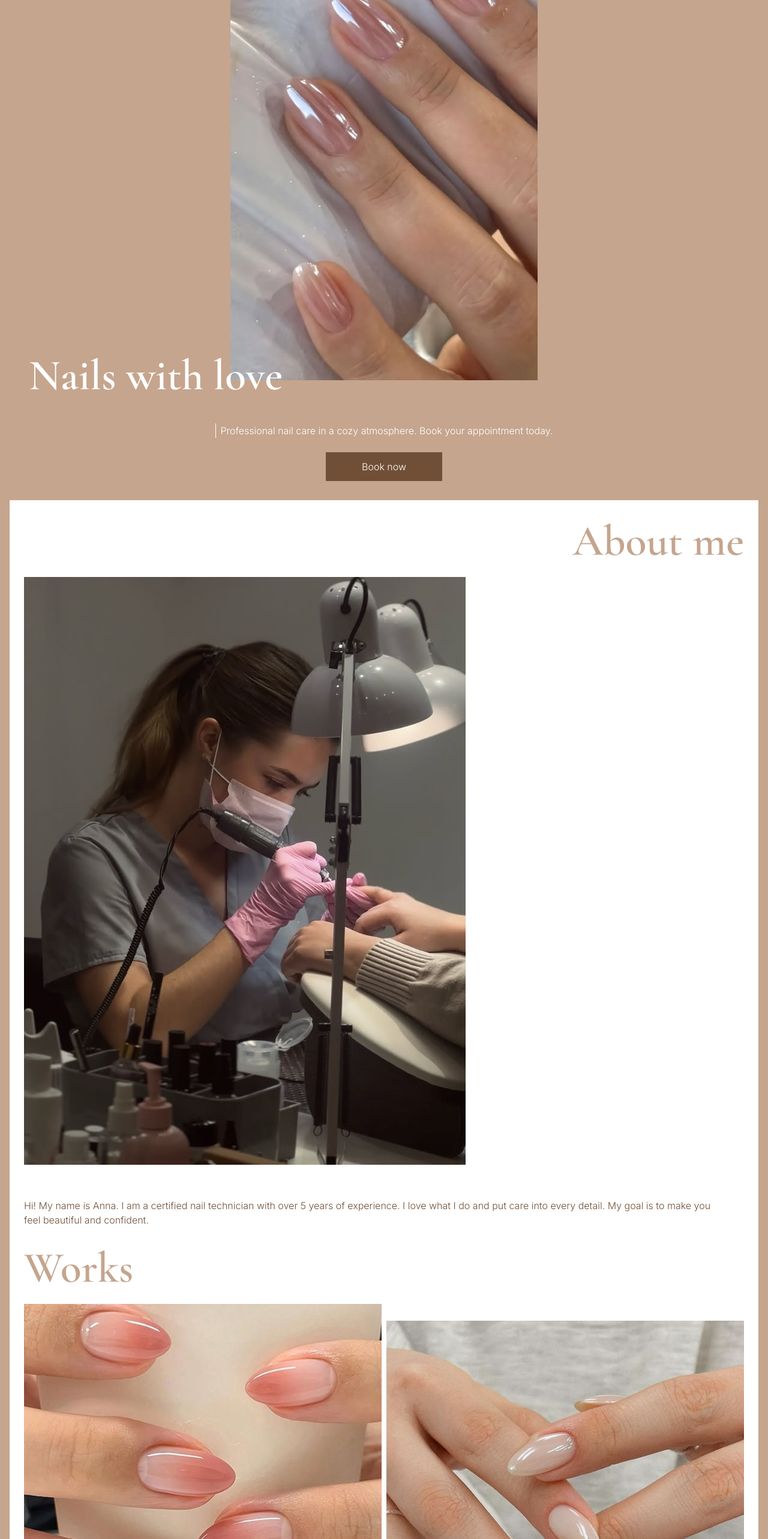
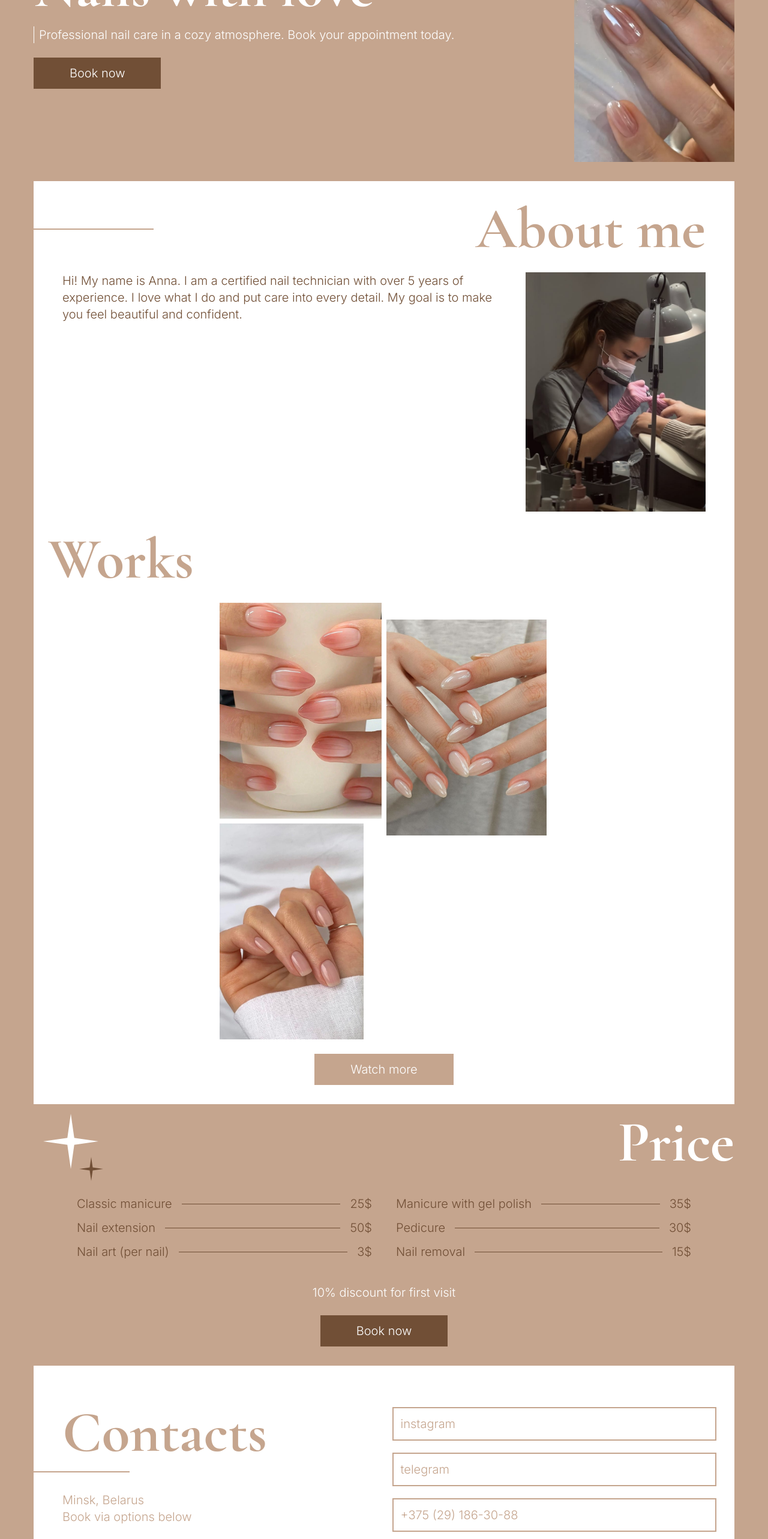
Before and after one commit to iviktorry/katyko-nails-salon, a React (Vite) app: page / in a window 1280 px wide. Shown: the part 234-2800 px from the top of the page at 60% size. Built offline with nearby package versions, Linux system fonts and the light colour scheme.

Commit message:
style: add desktop styles to all components

```diff
--- a/src/App.jsx
+++ b/src/App.jsx
@@ -2,7 +2,7 @@ import Main from "./components/Main";
 
 export default function App() {
   return (
-    <div className="min-h-lvh px-4 bg-stone-400">
+    <div className="min-h-lvh  bg-stone-400 ">
       <Main />
     </div>
   );
--- a/src/components/About.jsx
+++ b/src/components/About.jsx
@@ -1,11 +1,17 @@
 export default function About({ about }) {
   return (
-    <section id="about" className="flex flex-col gap-6">
-      <h2 className="self-end font-semibold text-stone-400 text-7xl font-heading">
-        {about.heading}
-      </h2>
-      <img src={about.photo} className="max-w-[65%] self-start" alt="" />
-      <p className="pt-8 self-start pr-8">{about.text}</p>
+    <section id="about" className="flex flex-col gap-6 ">
+      <div className="flex justify-between items-center pr-6 lg:pr-12">
+        <div className="h-0.5 w-[10%] md:w-50 bg-stone-400"></div>
+        <h2 className="self-end font-bold text-stone-400 text-7xl lg:text-8xl font-heading">
+          {about.heading}
+        </h2>
+      </div>
+
+      <div className="px-6 lg:px-12 flex flex-col md:flex-row-reverse md:gap-10">
+        <img src={about.photo} className="w-65 sm:w-75 md:w-60 lg:w-75 self-start" alt="" />
+        <p className="pt-8 self-start pr-8 md:p-0">{about.text}</p>
+      </div>
     </section>
   );
 }
--- a/src/components/Contacts.jsx
+++ b/src/components/Contacts.jsx
@@ -2,12 +2,18 @@ export default function Contacts({ contacts }) {
   return (
     <section
       id="contacts"
-      className="px-8 py-8 text-stone-400 bg-white flex flex-col gap-8"
+      className=" py-8 text-stone-400 flex flex-col items-center md:flex-row "
     >
-      <h2 className="self-start font-semibold text-stone-400 text-7xl font-heading">
-        {contacts.heading}
-      </h2>
-      <ul className="flex flex-col gap-6">
+      <div className="flex flex-col w-full text-center md:text-left">
+        <h2 className="pl-8 md:pl-6 lg:pl-12 self-start font-bold text-stone-400 text-7xl lg:text-8xl font-heading">
+          {contacts.heading}
+        </h2>
+        <div className="h-0.5 mt-4 mb-8 w-40 bg-stone-400 self-end md:self-start"></div>
+
+        <p className="pl-6 lg:pl-12">{contacts.city}</p>
+        <p className="pl-6 lg:pl-12 pb-4">{contacts.text}</p>
+      </div>
+      <ul className="px-8 flex flex-col w-full gap-6">
         {contacts.items.map((item) => (
           <li key={item.id} className="w-full ring-2 py-3 text-left px-3">
             <a href={item.link} className="w-full h-full">
--- a/src/components/Hero.jsx
+++ b/src/components/Hero.jsx
@@ -1,31 +1,34 @@
 import Sparkles from "./Sparkles";
 
 export default function Hero({ hero }) {
-  // {navigation, image, subtitle, description, buttonText}
   return (
-    <section className="px-6 pb-8 flex flex-col gap-0 items-center ">
-      <nav>
+    <section className=" pb-8 flex flex-col gap-0 items-center ">
+      <nav className="md:self-end">
         <ul className="flex justify-center gap-4">
           {hero.navigation.map((item) => (
-            <li key={item}>
+            <li key={item.link}>
               <a href={`#${item.link}`}>{item.text}</a>
             </li>
           ))}
         </ul>
       </nav>
-      <div className="relative pt-15 max-w-lg w-[70%]">
-        <img src={hero.image} alt="" />
-        <div className="absolute top-2 -right-10">
+      <div className="flex flex-col items-center md:flex-row-reverse md:gap-6 md:justify-between md:w-full">
+        <div className="relative pt-15 max-w-lg w-[70%] md:w-auto">
+          <img src={hero.image} className="md:max-h-100 md:w-full" alt="" />
+          <div className="absolute top-2 -right-10 md:-right-4">
             <Sparkles />
           </div>
         </div>
-      <h1 className="text-7xl relative self-start pl-2 -top-11 max-w-[90%] font-semibold font-heading">
+        <div className="flex flex-col items-center md:items-start">
+          <h1 className="text-7xl lg:text-8xl relative self-start pl-2 -top-11 max-w-[90%] md:p-0 md:top-0 md:pb-4 font-bold font-heading">
             {hero.subtitle}
           </h1>
           <p className="border-l pl-2">{hero.description}</p>
           <button className="px-15 mt-6 py-3 bg-stone-600">
             {hero.buttonText}
           </button>
+        </div>
+      </div>
     </section>
   );
 }
--- a/src/components/Main.jsx
+++ b/src/components/Main.jsx
@@ -8,14 +8,16 @@ import Works from "./Works";
 
 export default function Main() {
   return (
-    <main className="h-full py-4 text-white font-text font-light">
+    <main className="h-full px-4 md:px-14 py-4 text-white font-text font-light lg:text-xl">
       <Hero hero={hero} />
-      <div className="px-6 py-8 bg-white text-stone-600">
+      <div className="py-8 bg-white text-stone-600">
         <About about={about} />
         <Works works={works} />
       </div>
       <Price price={price} />
-      <Contacts contacts={contacts} />
+      <div className="py-8 bg-white">
+        <Contacts contacts={contacts} />
+      </div>
     </main>
   );
 }
--- a/src/components/Price.jsx
+++ b/src/components/Price.jsx
@@ -5,14 +5,15 @@ export default function Price({ price }) {
     <section id="price" className="flex flex-col items-center pt-4 pb-8">
       <div className="flex w-full justify-between pl-4">
         <Sparkles />
-        <h2 className="font-semibold text-white text-7xl font-heading">
+        <h2 className="font-bold text-white text-7xl lg:text-8xl font-heading">
           {price.heading}
         </h2>
       </div>
-      <ul className="flex flex-col gap-3 w-full px-6 py-10 text-stone-600">
+      <ul className="grid gap-3 lg:grid-cols-2 lg:justify-between lg:gap-x-10 lg:max-w-5xl w-full px-6 lg:px-0 py-10 text-stone-600">
         {price.items.map((item) => (
-          <li key={item.id} className="flex justify-between">
+          <li key={item.id} className="flex justify-between items-center gap-4">
             <span>{item.service}</span>
+            <div className="h-px bg-stone-600 w-full flex-1"></div>
             <span>{item.price}</span>
           </li>
         ))}
--- a/src/components/Works.jsx
+++ b/src/components/Works.jsx
@@ -1,7 +1,7 @@
 export default function Works({ works }) {
   return (
-    <section id="works" className="flex flex-col items-center gap-6 pt-8">
-      <h2 className="self-start font-semibold text-stone-400 text-7xl font-heading">
+    <section id="works" className="px-6 pt-8 flex flex-col items-center gap-6">
+      <h2 className="self-start font-bold text-stone-400 text-7xl font-heading lg:text-8xl">
         {works.heading}
       </h2>
       <div className="grid grid-cols-2 gap-2">
@@ -10,7 +10,7 @@ export default function Works({ works }) {
             key={item.id}
             className={`overflow-hidden ${index === 1 ? "translate-y-7" : ""}`}
           >
-            <img src={item.image} className="object-cover" alt={item.alt} />
+            <img src={item.image} className="object-cover max-h-90" alt={item.alt} />
           </div>
         ))}
       </div>
--- a/src/data.json
+++ b/src/data.json
@@ -55,6 +55,7 @@
       { "id": 2, "source": "telegram", "link": "https://t.me/Katyko_nails" },
       { "id": 3, "source": "+375 (29) 186-30-88", "link": "tel:+375291863088" }
     ],
-    "city": "Minsk, Belarus"
+    "city": "Minsk, Belarus",
+    "text": "Book via options below"
   }
 }
```
Lines whose indentation alone changed are shown as unchanged.
